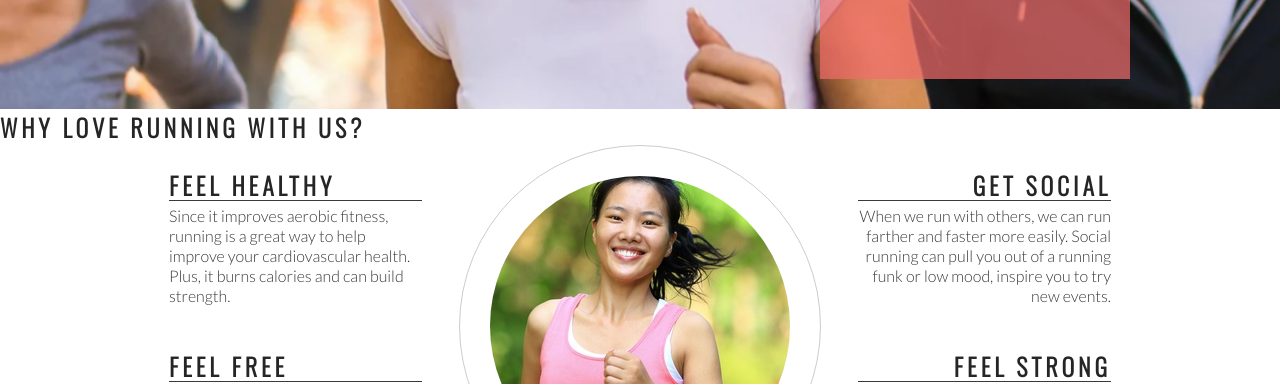
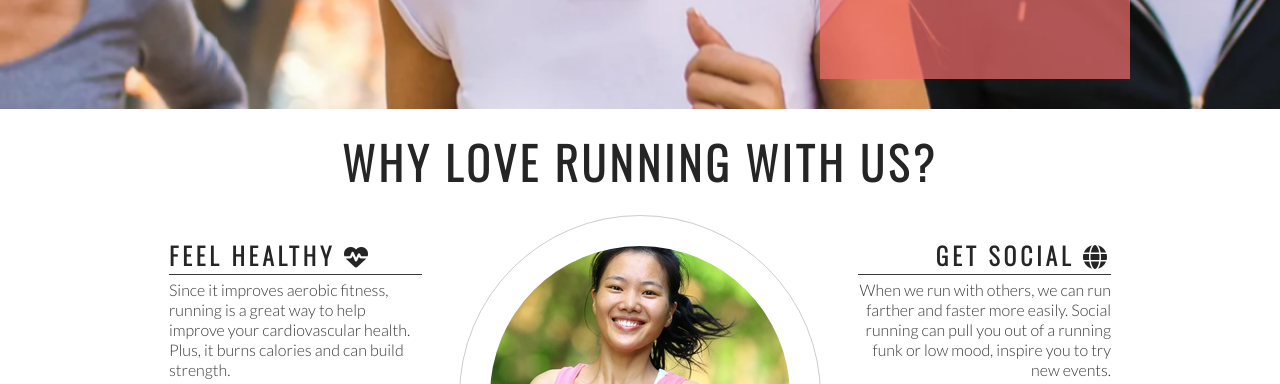
Before and after one commit to TennisDeveloper/love-running, a plain HTML site: page index.html in a window 1280 px wide. Shown: the part 626-1010 px from the top of the page. Drawn offline with nearby package versions, Linux system fonts and the light colour scheme.

Commit message:
Add font awesome icons to the club ethos section

```diff
--- a/assets/css/style.css
+++ b/assets/css/style.css
@@ -171,3 +171,9 @@ hr {
     height: 100%;
     border-radius: 50%;
 }
+
+#welcome {
+    text-align: center;
+    margin: 20px 0;
+    font-size: 280%
+}
--- a/index.html
+++ b/index.html
@@ -38,15 +38,15 @@
     </section>
 
     <section id="club-ethos">
-        <h2>Why Love Running With Us?</h2>
+        <h2 id="welcome">Why Love Running With Us?</h2>
         <div id="left-about">
             <div class="left-about-heading">
-                <h2>Feel Healthy</h2>
+                <h2>Feel Healthy <i class="fa-solid fa-heart-pulse"></i></h2>
                 <hr>
                 <p>Since it improves aerobic fitness, running is a great way to help improve your cardiovascular health. Plus, it burns calories and can build strength.</p>
             </div>
             <div class="left-about-heading">
-                <h2>Feel Free</h2>
+                <h2>Feel Free <i class="fa-brands fa-fly"></i></h2>
                 <hr>
                 <p>Physical exercise, running included, is known to release endorphins in the brain. Endorphins make you more energetic, more awake and, yes, happier.</p>
             </div>
@@ -55,13 +55,13 @@
 
         <div id="right-about">
             <div class="right-about-heading">
-                <h2>Get Social</h2>
+                <h2>Get Social <i class="fa-solid fa-globe"></i></h2>
                 <hr>
                 <p>When we run with others, we can run farther and faster more easily. Social running can pull you out of a running funk or low mood, inspire you to try new events.</p>
             </div>
 
             <div class="right-about-heading">
-                <h2>Feel Strong</h2>
+                <h2>Feel Strong <i class="fa-solid fa-dumbbell"></i></h2>
                 <hr>
                 <p>Running strengthens your heart by pumping blood more effectively through your body.</p>
             </div>
@@ -87,6 +87,8 @@
     <footer>
         social links here
     </footer>
+    <!-- font awesome script -->
+    <script src="https://kit.fontawesome.com/cd683ca298.js" crossorigin="anonymous"></script>
 
 </body>
 
```
